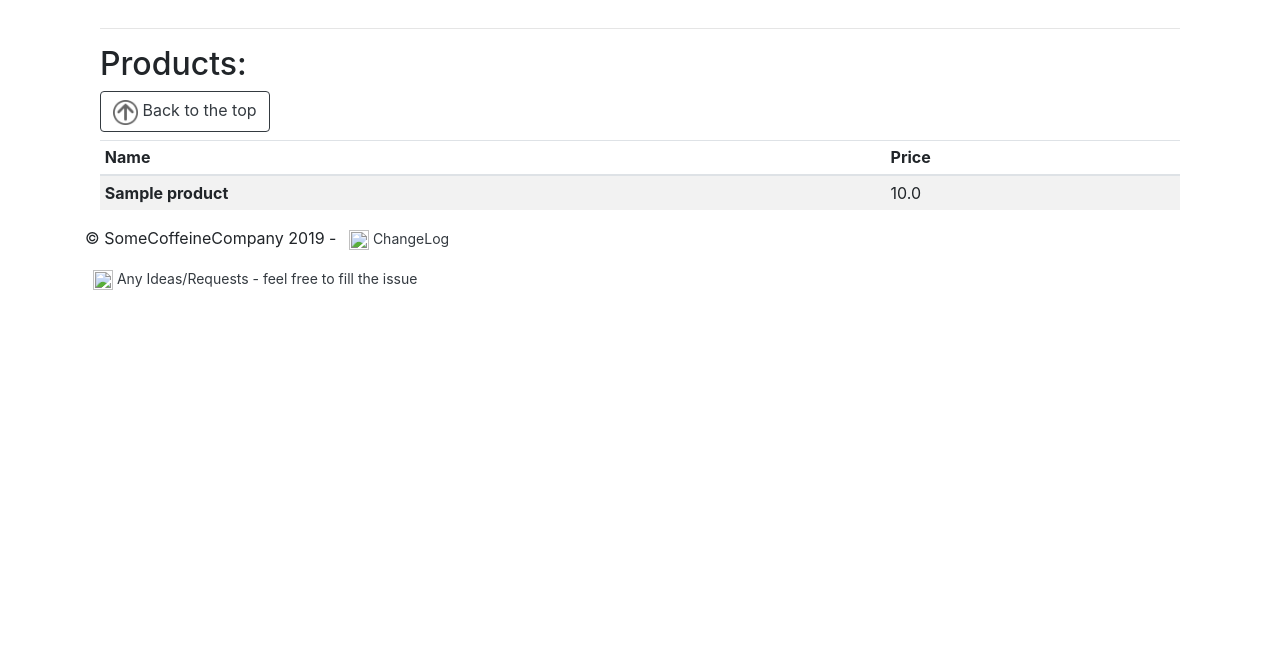
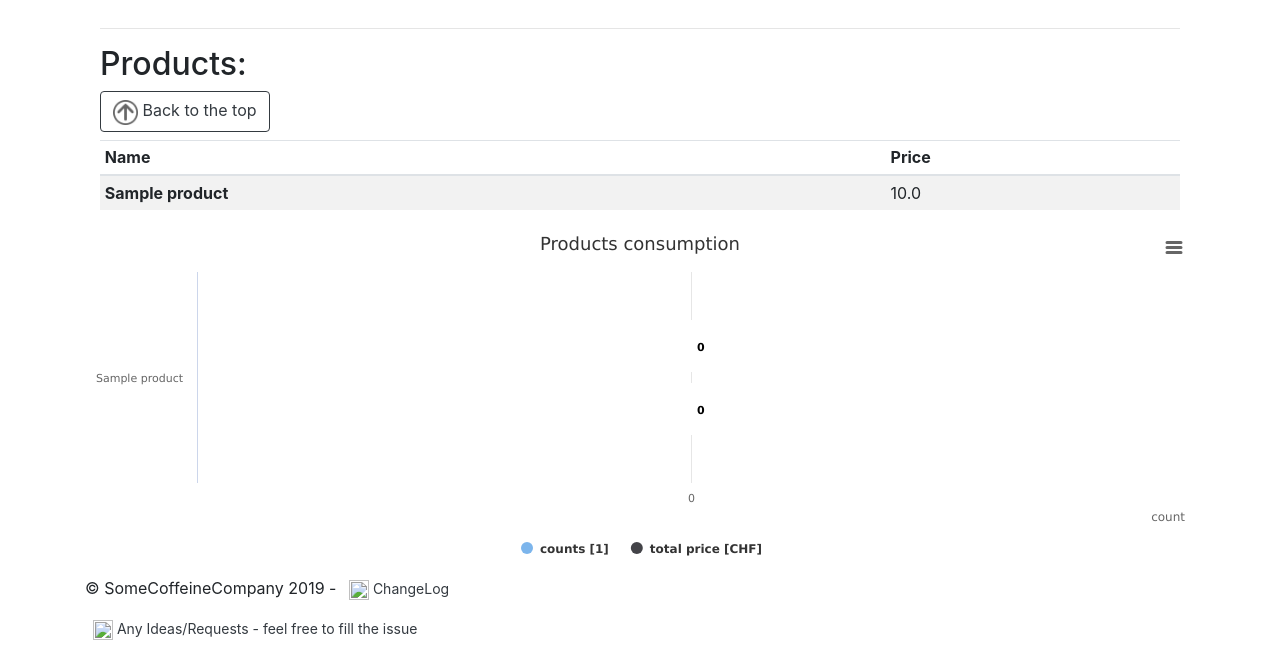
Before and after one commit to agorzawski/fairtaskassigner, a Flask app: template templates/stats.html in a window 1280 px wide. Shown: the part 2893-3549 px from the top of the page. Before the commit the page ends 3183 px from the top, so only its background shows below. Run offline with Flask 2, Linux system fonts and the light colour scheme; the template is opened without the code that fills it: most values are stand-ins (such as "Sample title", 1, 10 or a date in 2020); parts of the project's set-up code (start-up, migrations or seed data) failed here and were passed over; some libraries are stand-ins or nearby versions.

Commit message:
bar charts for products consumed

```diff
--- a/app.py
+++ b/app.py
@@ -216,6 +216,7 @@ def stats():
     grantedBadges = storage.get_badge_grant_history(allValidities=allValidities)
     getLoggedUserBadges = storage.get_users_badges(userId=loggedUsernameEmail['id'])
     evolution = storage.get_points_evolution();
+    productsUse = storage.get_products_summary()
     return render_template('stats.html',
                            users=users,
                            notValidatedUsers=notValidatedUsers,
@@ -229,6 +230,7 @@ def stats():
                            grantedBadges=grantedBadges,
                            loggedUsernameEmail=loggedUsernameEmail,
                            pointsEvolution=evolution,
+                           productsUse=productsUse,
                            invalidId=NON_EXISTING_ID,
                            nonSelectedId=NON_SELECTED_VALUE)
 
@@ -295,6 +297,8 @@ def user():
     badgesTimeline = storage.get_badge_grant_history(withUser=userNameToShow)
     eventsTimeLine = fairtask_utils.combineEvents(allJobs, badgesTimeline)
     evolution = storage.get_points_evolution(specificUser=userIdToShow)
+    products = storage.get_products()
+    productsUse = storage.get_products_summary(userId=userIdToShow)
     return render_template('user.html',
                            userNameToShow=userNameToShow,
                            loggedUsernameEmail=loggedUsernameEmail,
@@ -302,6 +306,8 @@ def user():
                            adminsList=adminsList,
                            pointsEvolution=evolution,
                            loggedUserBadges=getLoggedUserBadges,
+                           products=products,
+                           productsUse=productsUse,
                            eventsTimeLine=eventsTimeLine,)
 
 
--- /dev/null
+++ b/templates/bar-chart.html
@@ -0,0 +1,46 @@
+
+<div id="barChart" style="min-width: 330px; height: 350px; margin: 0 auto;"></div>
+<script>
+Highcharts.chart('barChart', {
+  chart: {
+    type: 'bar'
+  },
+  title: {
+    text: 'Products consumption'
+  },
+  xAxis: {
+    categories: [{%for product in products %}'{{product[1]}}',{%endfor%}],
+    title: {
+      text: null
+    }
+  },
+  yAxis: {
+    min: 0,
+    title: {
+      text: 'count',
+      align: 'high'
+    },
+    labels: {
+      overflow: 'justify'
+    }
+  },
+  plotOptions: {
+    bar: {
+      dataLabels: {
+        enabled: true
+      }
+    }
+  },
+  credits: {
+    enabled: false
+  },
+  series: [{
+    name:'counts [1]',
+    data: [{%for product in products%}{{productsUse.get(product[0],{}).get('value', 0)}}, {%endfor%}]
+  },
+  {
+    name:'total price [CHF]',
+    data: [{%for product in products%}{{'%0.1f'| format(productsUse.get(product[0],{}).get('totalprice', 0))}}, {%endfor%}]
+  }]
+});
+</script>
--- a/templates/stats.html
+++ b/templates/stats.html
@@ -200,16 +200,17 @@
                        </tr>
                    </thead>
                    <tbody>
-                   {% for user in products %}
+                   {% for product in products %}
                        <tr >
-                           <th scope="row"> {{ user[1] }} </th>
-                           <td> {{'%0.1f'| format(user[2]|float)}}</td>
+                           <th scope="row"> {{ product[1] }} </th>
+                           <td> {{'%0.1f'| format(product[2]|float)}}</td>
                        </tr>
                    {% endfor %}
                    </tbody>
                </table>
            </div>
          </div>
+         {% include 'bar-chart.html' %}
 
       <footer class="footer">
       {% include 'footer.html' %}
--- a/templates/user.html
+++ b/templates/user.html
@@ -37,6 +37,11 @@
         {%endwith%}
       </div>
 
+      <div id='productsUsed' class="well">
+        <h2 id='statistics'>User's favorite product </h2>
+        {% include 'bar-chart.html' %}
+      </div>
+
       <div id='timeline' class="well">
         <h2 id='statistics'>User's actions timeline </h2>
         <p>visible ONLY users related actions/badges/etc</p>
```
Also changed, not shown: fairtask_db_tools.py (+15 -2 lines).
